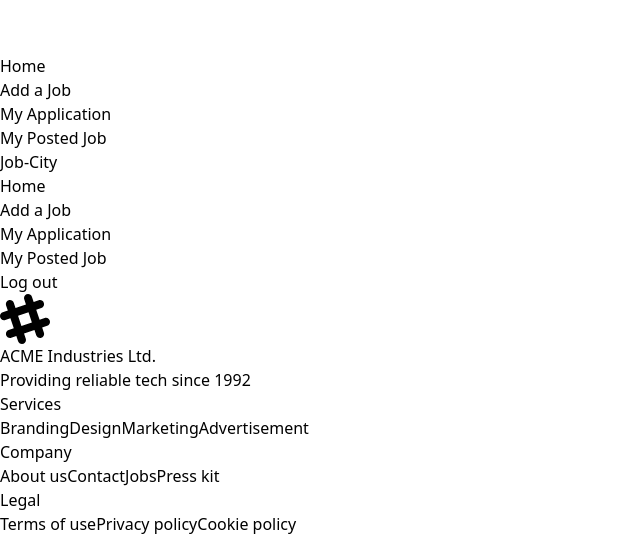
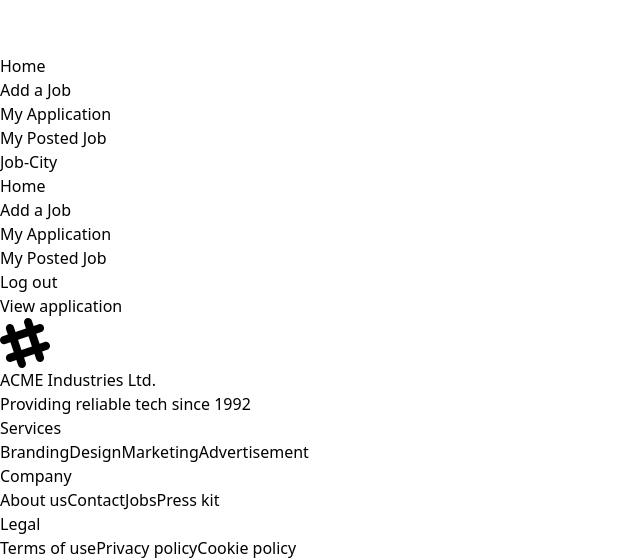
Before and after one commit to Mthe001/Job_City, a React (Vite) app: page /view_applications/1 in a window 1280 px wide. Shown: the part 1226-1786 px from the top of the page, without its empty margins (0-640 px from the left). Before the commit the page ends 1762 px from the top, so only its background shows below. Built offline with nearby package versions, Linux system fonts and the light colour scheme; no server answers; sample sign-in values are in the browser's storage.

Commit message:
fix:viewApplication

```diff
--- a/src/pages/ViewApplications/ViewApplications.jsx
+++ b/src/pages/ViewApplications/ViewApplications.jsx
@@ -3,7 +3,7 @@ import React from 'react';
 const ViewApplications = () => {
     return (
         <div>
-
+            <h1>View application</h1>
         </div>
     );
 };
```
